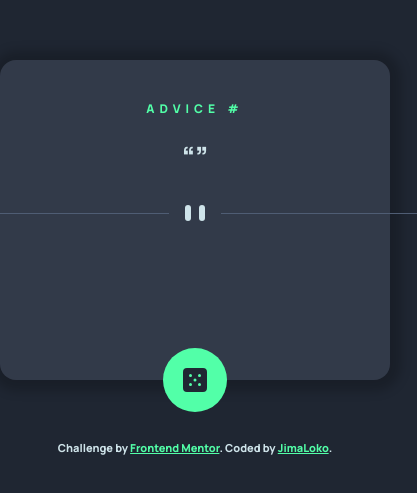
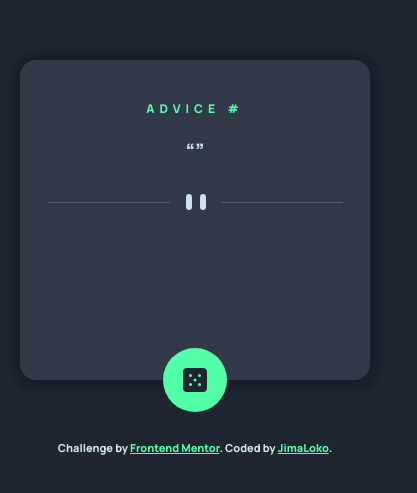
Before and after one commit to JimaLoko/advice-generator-app, a plain HTML site: page index.html in a window 390 px wide. Shown: the part 165-658 px from the top of the page, 417 px wide, since content can reach past the window. Drawn offline with Linux system fonts and the light colour scheme; no server answers.

Commit message:
adicionando responsividade

```diff
--- a/index.html
+++ b/index.html
@@ -18,7 +18,8 @@
   <main class="container">
     <p>Advice #<span class="id"></span></p>
     <h1>“<span class="quote"></span>”</h1>
-    <img src="images/pattern-divider-desktop.svg" alt="divider">
+    <img class="divider-desktop" src="images/pattern-divider-desktop.svg" alt="divider desktop">
+    <img class="divider-mobile" src="images/pattern-divider-mobile.svg" alt="divider mobile">
     <a class="btn" href="#">
       <img src="images/icon-dice.svg" alt="icon dice">
     </a>
--- a/scss/main.scss
+++ b/scss/main.scss
@@ -26,6 +26,7 @@ $Dark-Blue: hsl(218, 23%, 16%);
 
 body {
     font-size: 2.8rem;
+    padding: 0 2rem;;
     background-color: $Dark-Blue;
     width: 100%;
     min-height: 100vh;
@@ -39,7 +40,6 @@ body {
         width: 100%;
         max-width: 55rem;
         height: 32rem;
-        margin: 0 2rem;
         text-align: center;
         border-radius: 16px;
         box-shadow: 1px 1px 11px 10px rgba(0,0,0,0.2);
@@ -59,6 +59,9 @@ body {
             color: $Light-Cyan;
             font-size: 2.8rem;
             margin-bottom: 3rem;
+        }
+        .divider-mobile {
+            display: none;
         }
         a {
             position: absolute;
@@ -82,4 +85,17 @@ body {
             color: $Neon-Green;
         }
     }
+    @media (max-width:630px) {
+        .container {
+            h1 {
+                font-size: 2rem;
+            }
+            .divider-mobile {
+                display: block;
+            }
+            .divider-desktop {
+                display: none;
+            }
+        }
+    }
 }
```
Also changed, not shown: scss/main.css, 1 other file.
